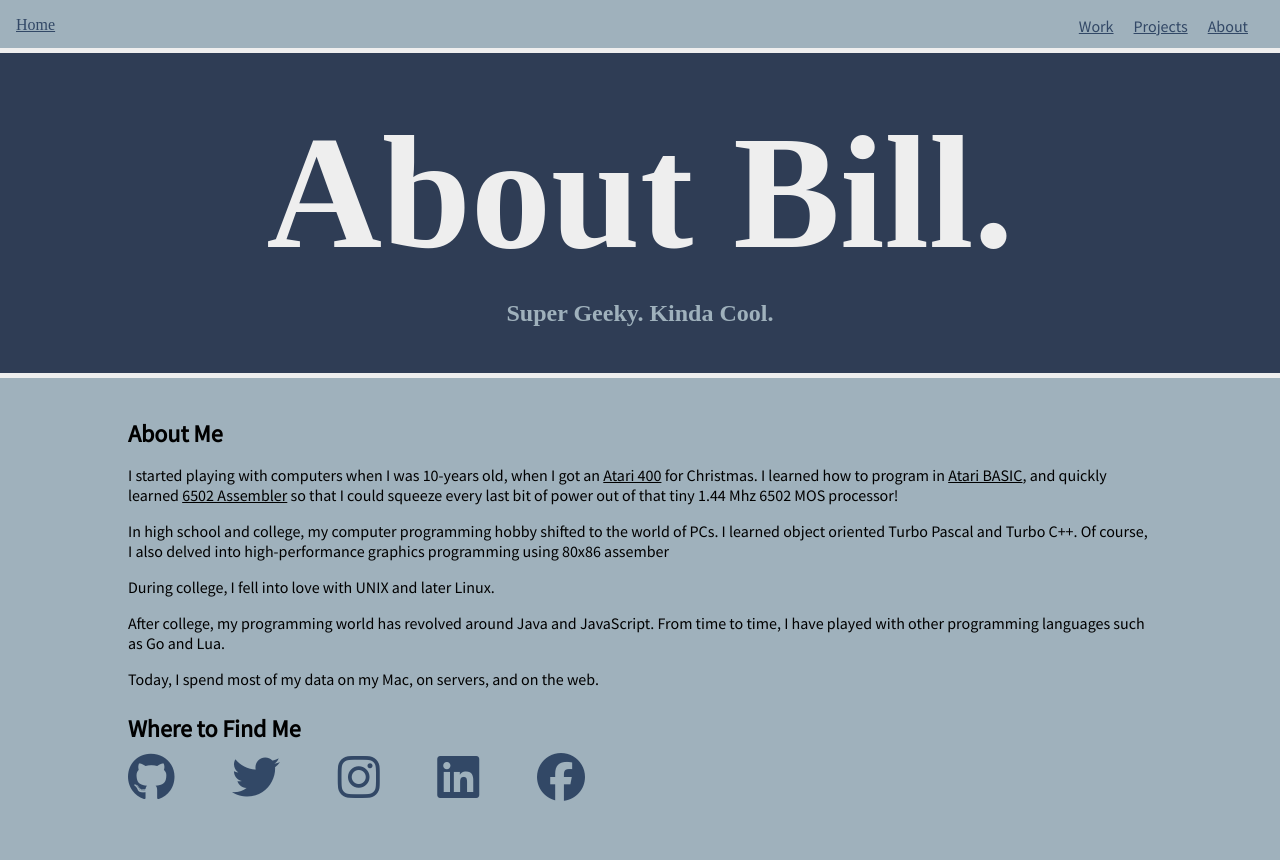
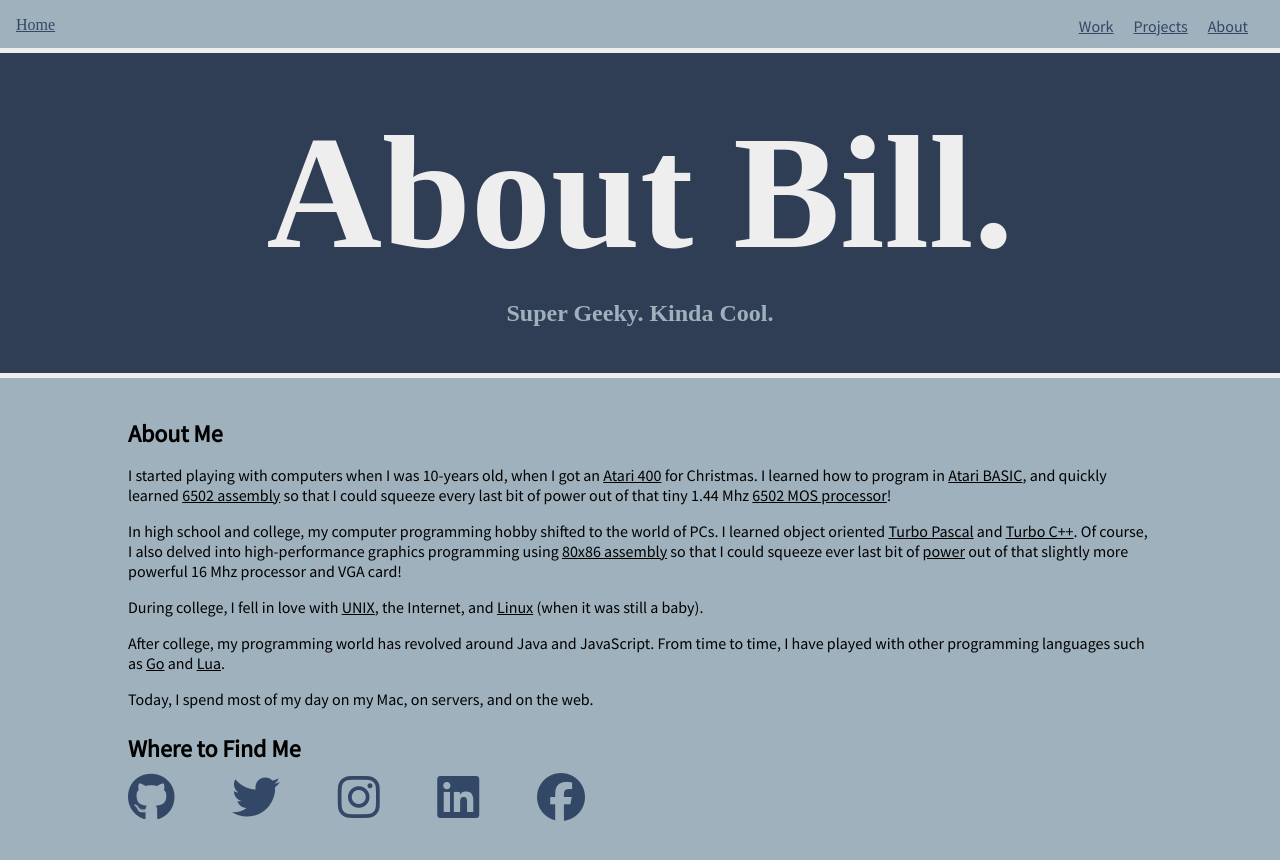
Before and after one commit to billkratzer/thekratzers-website-old, a Jekyll site: the page built from about.html, in a window 1280 px wide. Shown: the top 860 px of the page. Built offline with Jekyll 4.4.1, drawn with Linux system fonts in a browser that asks for light colours; nearby versions of some CDN libraries; some web fonts are replaced.

Commit message:
Adding bunch of links to the about page.

```diff
--- a/about.html
+++ b/about.html
@@ -13,19 +13,28 @@ css_file: about.css
         <p class="small_heading">About Me</p>
         <p>
             I started playing with computers when I was 10-years old, when I got an <a href="http://oldcomputers.net/atari400.html" target="_blank">Atari 400</a> for Christmas.
-            I learned how to program in <a href="https://en.wikipedia.org/wiki/Atari_BASIC">Atari BASIC</a>, and quickly learned <a href="https://en.wikibooks.org/wiki/6502_Assembly">6502 Assembler</a> so that I could squeeze every last bit of power out of that tiny 1.44 Mhz 6502 MOS processor!
+            I learned how to program in <a href="https://en.wikipedia.org/wiki/Atari_BASIC">Atari BASIC</a>, and quickly learned <a href="https://en.wikibooks.org/wiki/6502_Assembly">6502 assembly</a> so that I could squeeze every last bit of power out of that tiny 1.44 Mhz
+            <a href="http://www.cpu-world.com/CPUs/650x/index.html" target="_blank">6502 MOS processor</a>!
         </p>
         <p>
-            In high school and college, my computer programming hobby shifted to the world of PCs.  I learned object oriented Turbo Pascal and Turbo C++.  Of course, I also delved into high-performance graphics programming using 80x86 assember
+            In high school and college, my computer programming hobby shifted to the world of PCs.  I learned object oriented
+            <a href="https://en.wikipedia.org/wiki/Turbo_Pascal" target="_blank">Turbo Pascal</a> and
+            <a href="https://en.wikipedia.org/wiki/Turbo_C%2B%2B" target="_blank">Turbo C++</a>.  Of course, I also delved into high-performance graphics programming using
+            <a href="https://en.wikipedia.org/wiki/X86_assembly_language" target="_blank">80x86 assembly</a> so that I could squeeze ever last bit of <a href="https://en.wikipedia.org/wiki/Mode_X" target="_blank">power</a> out of that slightly more powerful 16 Mhz processor and VGA card!
         </p>
         <p>
-            During college, I fell into love with UNIX and later Linux.
+            During college, I fell in love with
+            <a href="https://en.wikipedia.org/wiki/Unix" target="_blank">UNIX</a>, the Internet, and
+            <a href="https://linux.org" target="_blank">Linux</a> (when it was still a baby).
         </p>
         <p>
-            After college, my programming world has revolved around Java and JavaScript.   From time to time, I have played with other programming languages such as Go and Lua.
+            After college, my programming world has revolved around Java and JavaScript.
+            From time to time, I have played with other programming languages such as
+            <a href="https://golang.org" target="_blank">Go</a> and
+            <a href="https://www.lua.org" target="_blank">Lua</a>.
         </p>
         <p>
-            Today, I spend most of my data on my Mac, on servers, and on the web.
+            Today, I spend most of my day on my Mac, on servers, and on the web.
         </p>
         <p class="small_heading">Where to Find Me</p>
         <ul class="social">
```
